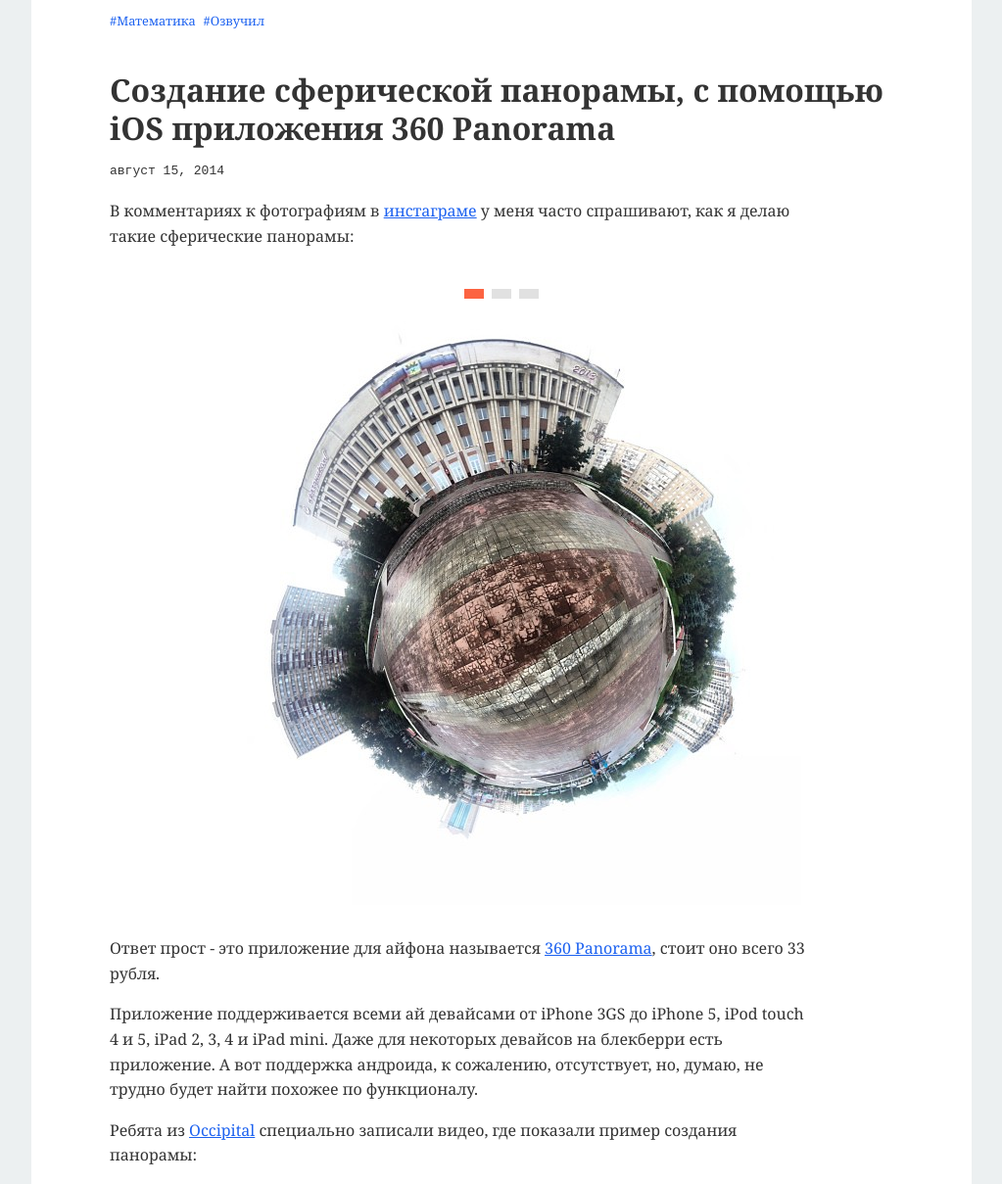
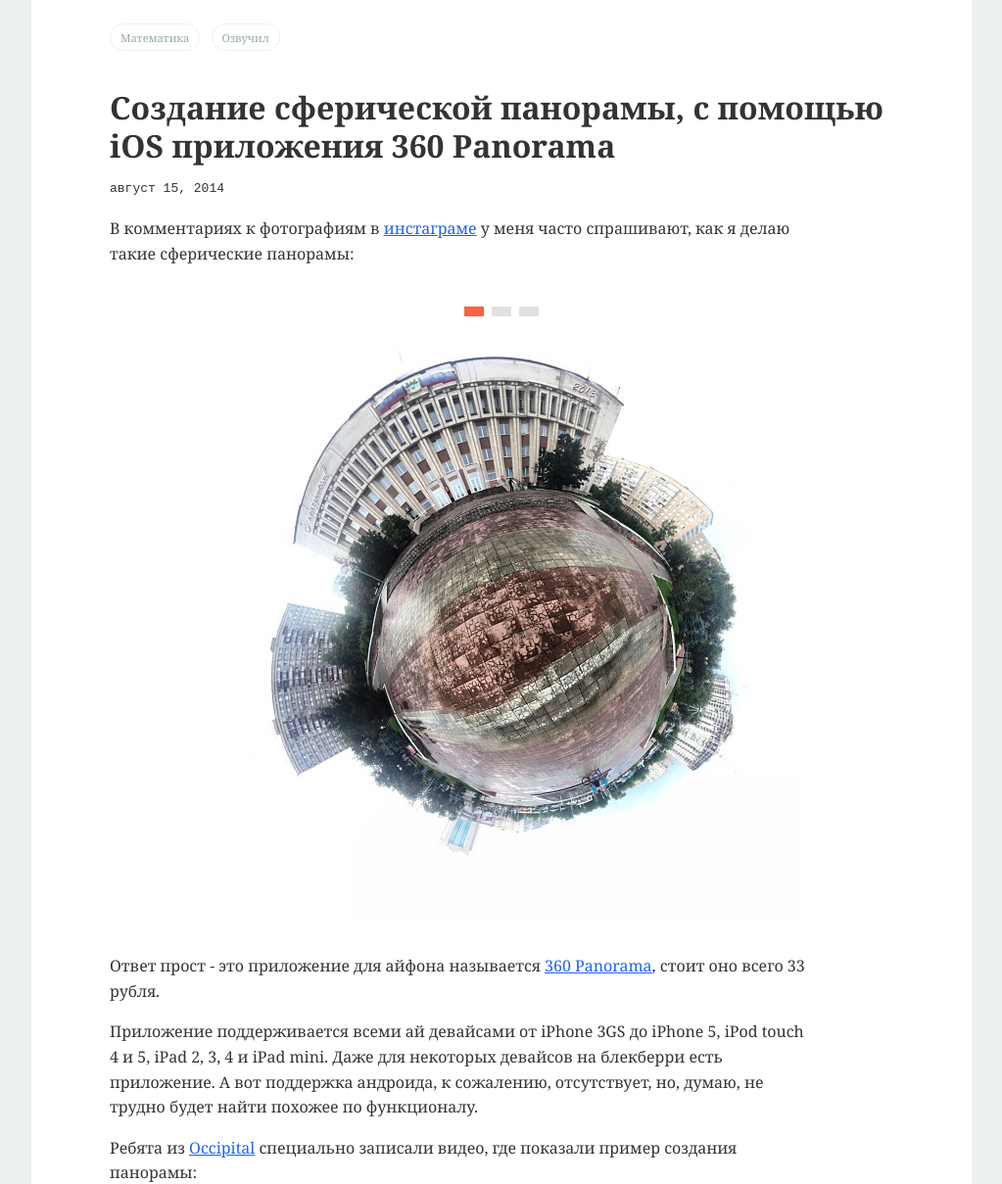
Before and after one commit to anna-vanlee/bizikov.ru, a Jekyll site: the page built from index.html, in a window 1280 px wide. Shown: the part 774-1983 px from the top of the page at 98% size, without its empty margins (128-1151 px from the left). Built offline with Jekyll 4.4.1, drawn with Linux system fonts in a browser that asks for light colours; some web fonts are replaced; a script that is not in the unit is left out; the list of posts is cut into pages by our own code; comment, search, counter and statistics services are not loaded; some of the changed text lies outside the part shown; grey boxes are pictures that could not be loaded.

Commit message:
Изменен внешний вид тегов к заметке

```diff
--- a/_layouts/blog.html
+++ b/_layouts/blog.html
@@ -6,7 +6,7 @@
         <time class="date" datetime="{{ post.date | date_to_xmlschema }}">{{ post.date | date: "%B %d, %Y" | replace: 'January', 'январь' | replace: 'February', 'февраль' | replace: 'March', 'март' | replace: 'April', 'апрель' | replace: 'May', 'май' | replace: 'June', 'июнь' | replace: 'July', 'июль' | replace: 'August', 'август' | replace: 'September', 'сентябрь' | replace: 'October', 'октябрь' | replace: 'November', 'ноябрь' | replace: 'December', 'декабрь' }}</time>
         {{ post.content }}
         <ul class="article-tags">{% for tag in post.tags %}
-            <li><a href="{{ site.url }}/tags/#{{ tag }}">#{{ tag }}</a></li>{% endfor %}
+            <li><a href="{{ site.url }}/tags/#{{ tag }}">{{ tag }}</a></li>{% endfor %}
         </ul>
     </div>
 </article>{% endfor %}
--- a/_layouts/post.html
+++ b/_layouts/post.html
@@ -6,7 +6,7 @@
     {% if page.why %}<div class="why">Задача. {{ page.why }}</div>{% endif%}
     {{ content }}
     <ul class="article-tags">{% for tag in page.tags %}
-        <li><a href="{{ site.url }}/tags/#{{ tag }}">#{{ tag }}</a></li>{% endfor %}
+        <li><a href="{{ site.url }}/tags/#{{ tag }}">{{ tag }}</a></li>{% endfor %}
     </ul>
 </div>
 {% include share.html %}
--- a/assets/css/style.css
+++ b/assets/css/style.css
@@ -422,16 +422,22 @@ article .content > ul {
 article .article-tags {
   overflow: hidden;
   padding: 0 !important;
-  margin: 0;
+  margin: 1em 0 0 0;
 }
 article .article-tags li {
-  color: #94aab0;
-  padding: 0;
+  display: inline-block;
+  border: 1px solid #ecf0f1;
+  color: #ecf0f1;
+  padding: 0 10px;
   margin-right: .5em;
   list-style: none;
-  float: left;
+  font-size: 14px;
+  -webkit-border-radius: 1em;
+  -moz-border-radius: 1em;
+  border-radius: 1em;
 }
 article .article-tags li a {
+  color: #94aab0;
   font-size: .8em;
   text-decoration: none;
 }
```
Also changed, not shown: assets/less/style.less (+8 -4 lines).
